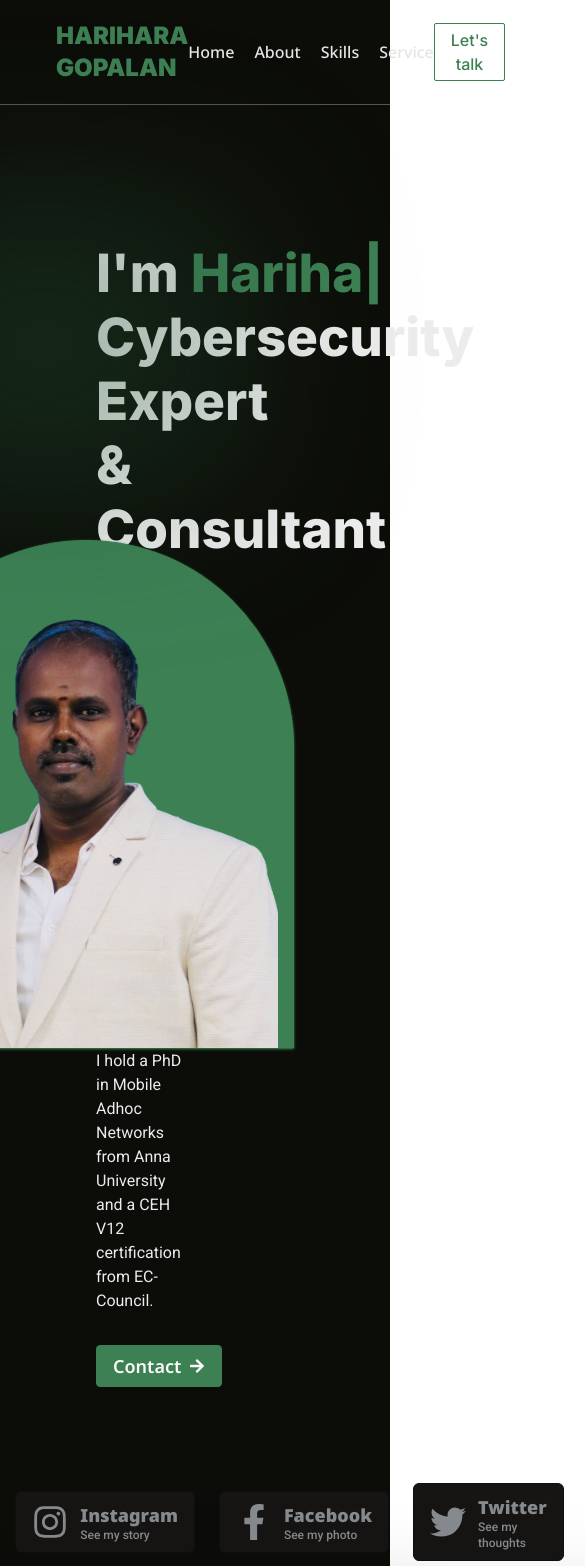
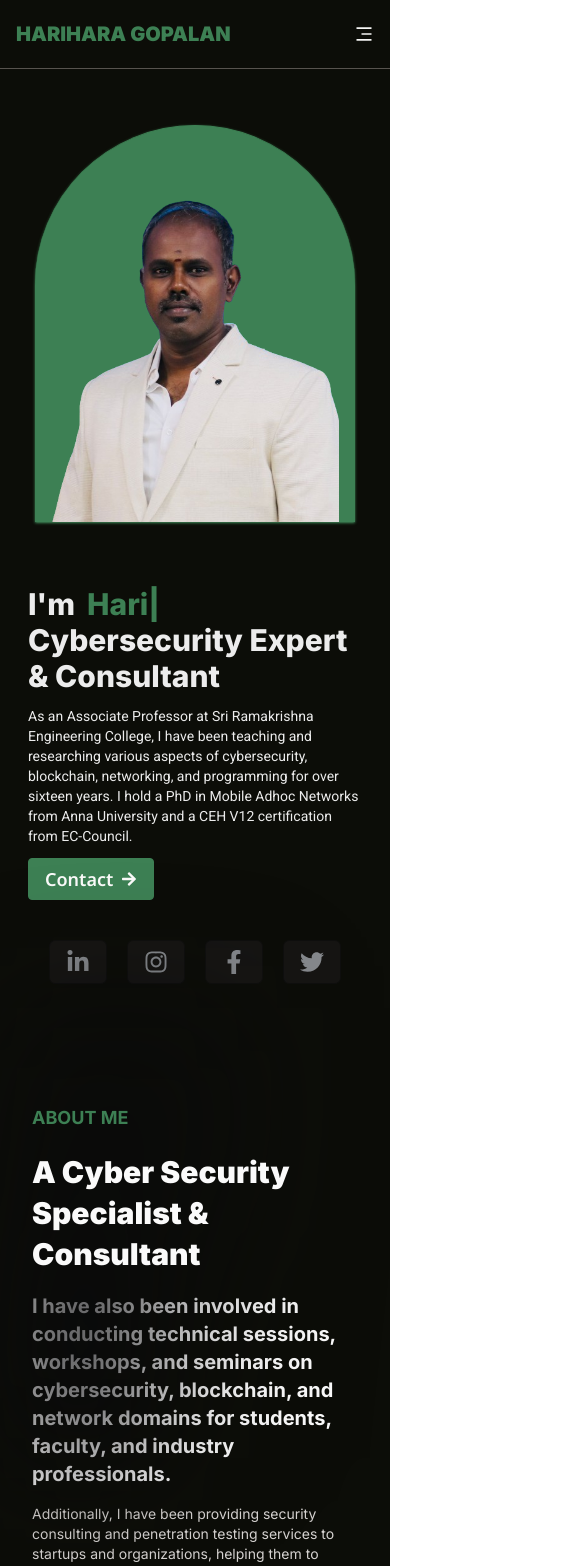
Before and after one commit to Nithishpandian/Portfolio-hariharagopalan, a Next.js app: page / in a window 390 px wide. Shown: the top 1566 px of the page, 585 px wide, since content can reach past the window. Built offline with nearby package versions, Linux system fonts and the light colour scheme.

Commit message:
added responsiveness

```diff
--- a/src/app/page.tsx
+++ b/src/app/page.tsx
@@ -12,7 +12,7 @@ export default function Home() {
   return (
     <main className=" bg-primary-black min-h-screen">
       <Navbar />
-      <div className=" px-14">
+      <div className=" px-4 sm:px-6 md:px-6 lg:px-8 xl:px-14">
         <Hero />
         <AboutContainer />
         <Skills />
--- a/src/components/about/AboutContainer.tsx
+++ b/src/components/about/AboutContainer.tsx
@@ -47,10 +47,10 @@ const AboutContainer = () => {
 
   return (
     <div
-      className="grid grid-cols-3 gap-10 justify-around px-12 pt-24 pb-16 relative"
+      className="grid grid-cols-1 md:grid-cols-3 gap-4 md:gap-6 lg:gap-10 justify-around px-4 md:px-6 xl:px-12 pt-24 pb-16 relative"
       id="About"
     >
-      <div className="absolute mt-16 w-[650px] h-[450px] blur-3xl z-0 bg-gradient-conic from-zinc-950 left-0 top-0"></div>
+      <div className="absolute md:mt-16 w-60 sm:w-[600px] h-[450px] blur-3xl z-0 bg-gradient-conic from-zinc-950 left-0 top-0"></div>
       <motion.div
         variants={AboutAnimationVariantLeft}
         initial="initial"
@@ -61,17 +61,17 @@ const AboutContainer = () => {
         className="flex flex-col gap-5 z-0"
       >
         <h2 className="text-primary font-bold text-lg">ABOUT ME</h2>
-        <h1 className="text-[#fafafa] text-[2.6rem] leading-snug font-black">
+        <h1 className="text-[#fafafa] text-3xl sm:text-4xl lg:text-[2.6rem] leading-snug font-black">
           A Cyber Security Specialist & Consultant
         </h1>
       </motion.div>
       <div className="col-span-2 flex flex-col gap-4">
-        <h1 className="text-[#fafafa] text-[1.6rem] font-bold">
+        <h1 className="text-[#fafafa] text-xl sm:text-2xl sm:text-[1.6rem] font-bold">
           I have also been involved in conducting technical sessions, workshops,
           and seminars on cybersecurity, blockchain, and network domains for
           students, faculty, and industry professionals.
         </h1>
-        <p className="text-stone-300">
+        <p className="text-stone-300 text-sm lg:text-base">
           Additionally, I have been providing security consulting and
           penetration testing services to startups and organizations, helping
           them to protect their digital assets and systems from cyber threats.
--- a/src/components/common/Footer.tsx
+++ b/src/components/common/Footer.tsx
@@ -8,10 +8,10 @@ import { MdEmail } from "react-icons/md";
 const Footer = () => {
   return (
     <div className=" flex flex-col items-center justify-center gap-2 border-t border-stone-500 py-6 px-24 backdrop-filter backdrop-blur-lg bg-opacity-30 relative">
-      <div className="absolute w-[500px] h-full blur-2xl -z-10 bg-gradient-radial from-neutral-900 left-0 top-0"></div>
-      <div className=" w-[480px] text-center flex flex-col gap-3">
+      <div className="absolute w-60 sm:w-[500px] h-full blur-2xl -z-10 bg-gradient-radial from-neutral-900 left-0 top-0"></div>
+      <div className=" sm:w-[480px] text-center flex flex-col gap-3">
         <h1 className=" text-stone-200 font-bold text-3xl">Harihara Gopalan</h1>
-        <p className=" text-stone-500 text-sm">
+        <p className=" text-stone-500 text-xs sm:text-sm">
           Lorem ipsum dolor sit amet consectetur, adipisicing elit. Cum placeat
           dolor voluptas ipsam doloremque, omnis doloribus ducimus eaque
           consequuntur similique.
--- a/src/components/common/Navbar.tsx
+++ b/src/components/common/Navbar.tsx
@@ -1,13 +1,84 @@
+"use client";
 import Link from "next/link";
-import React from "react";
+import React, { useState } from "react";
+import { RiMenu3Fill } from "react-icons/ri";
+import { IoClose } from "react-icons/io5";
 
 const Navbar = () => {
+  const [isOpen, setIsOpen] = useState(false);
+
+  const handleOpen = () => {
+    setIsOpen(true);
+  };
+
+  const handleClose = () => {
+    setIsOpen(false);
+  };
+
   return (
-    <div className=" flex justify-between items-center px-14 py-5 border-b border-stone-600">
-      <h1 className="font-space-mono font-black text-2xl text-primary transition-colors duration-300 cursor-pointer">
+    <div
+      className={` flex justify-between items-center px-4 sm:px-6 lg:px-10 xl:px-14 py-5 border-b border-stone-600 ${
+        isOpen && "overflow-hidden md:overflow-auto"
+      } overflow-hidden md:overflow-auto `}
+    >
+      <h1 className="font-space-mono font-black text-xl sm:text-2xl text-primary transition-colors duration-300 cursor-pointer">
         HARIHARA GOPALAN
       </h1>
-      <div className=" flex items-center gap-5 font-medium text-stone-200 font-Noto-sans">
+      <div className=" flex md:hidden">
+        {isOpen ? (
+          <IoClose onClick={handleClose} className=" text-stone-100 text-xl" />
+        ) : (
+          <RiMenu3Fill
+            onClick={handleOpen}
+            className=" text-stone-100 text-xl"
+          />
+        )}
+      </div>
+      <div
+        className={` py-28 flex flex-col items-center justify-around md:hidden absolute md:static ${
+          isOpen ? " right-0 w-full " : " hidden"
+        } duration-500 top-[4.5rem] bottom-0 bg-primary-black transition-all ease-in z-50 font-bold text-stone-200 text-3xl font-Noto-sans`}
+      >
+        <Link
+          onClick={handleClose}
+          href={"#Home"}
+          className="hover:text-primary duration-500"
+        >
+          Home
+        </Link>
+        <Link
+          onClick={handleClose}
+          href={"#About"}
+          className="hover:text-primary duration-500"
+        >
+          About
+        </Link>
+        <Link
+          onClick={handleClose}
+          href={"#Skills"}
+          className="hover:text-primary duration-500"
+        >
+          Skills
+        </Link>
+        <Link
+          onClick={handleClose}
+          href={"#Service"}
+          className="hover:text-primary duration-500"
+        >
+          Service
+        </Link>
+        <div>
+          <button className=" text-2xl group/button overflow-hidden relative border border-primary py-1 px-4 text-primary font-medium rounded-sm ">
+            <div className="duration-300 group-hover/button:-translate-y-8 ">
+              Let's talk
+            </div>
+            <div className="absolute invisible duration-300 group-hover/button:-translate-y-6 group-hover/button:visible">
+              Let's talk
+            </div>
+          </button>
+        </div>
+      </div>
+      <div className="hidden md:flex items-center gap-5 font-medium text-stone-200 font-Noto-sans">
         <Link href={"#Home"} className="hover:text-primary duration-500">
           Home
         </Link>
@@ -21,7 +92,7 @@ const Navbar = () => {
           Service
         </Link>
       </div>
-      <div>
+      <div className=" hidden md:flex">
         <button className=" group/button overflow-hidden relative border border-primary py-1 px-4 text-primary font-medium rounded-sm ">
           <div className="duration-300 group-hover/button:-translate-y-8 ">
             Let's talk
--- a/src/components/experience/Experience.tsx
+++ b/src/components/experience/Experience.tsx
@@ -1,4 +1,4 @@
-"use client"
+"use client";
 import React from "react";
 import srecLogo from "../../assets/srec-logo.png";
 import Image from "next/image";
@@ -28,6 +28,7 @@ const Experience = () => {
   };
 
   return (
+    <div className=" w-full flex justify-center items-center">
       <motion.div
         variants={container}
         initial="hidden"
@@ -35,11 +36,11 @@ const Experience = () => {
         viewport={{
           once: true,
         }}
-      className=" grid grid-cols-2 items-center justify-center gap-y-5 gap-x-8 py-10 px-20 relative container"
+        className=" grid grid-cols-1 md:grid-cols-2 items-center justify-center gap-y-5 gap-x-8 py-10 px-3 sm:px-6 md:px-8 lg:px-14 xl:px-20 relative container"
       >
-      <div className="absolute w-full h-full blur-2xl z-0 bg-gradient-radial from-neutral-900 left-0 top-0"></div>
+        <div className="absolute w-40 sm:w-full h-full blur-2xl z-0 bg-gradient-radial from-neutral-900 left-0 top-0"></div>
         <div className=" flex justify-center px-1 z-0">
-        <div className=" w-[500px] flex flex-col gap-0.5">
+          <div className=" w-80 sm:w-[500px] flex flex-col gap-0.5">
             <div className=" flex items-center gap-3 font-bold text-stone-50 text-3xl">
               {" "}
               <MdOutlineWork /> <span>Work Experience</span>
@@ -52,11 +53,16 @@ const Experience = () => {
           </div>
         </div>
         {[0, 1, 2].map((index) => (
-        <motion.div key={index} className="item grid grid-cols-1 items-center justify-center gap-y-5 gap-x-8" variants={item}>
+          <motion.div
+            key={index}
+            className="item grid grid-cols-1 items-center justify-center gap-y-5 gap-x-8"
+            variants={item}
+          >
             <ExperienceCard />
           </motion.div>
         ))}
       </motion.div>
+    </div>
   );
 };
 
@@ -68,7 +74,7 @@ const ExperienceCard = () => {
       className=" group flex items-center justify-center z-0 cursor-pointer"
       id="Experience"
     >
-      <div className=" border-b border-stone-500 py-4 group-hover:px-4 duration-500 px-1 w-[550px] flex items-center justify-between">
+      <div className=" border-b border-stone-500 py-4 group-hover:px-4 duration-500 px-1 w-96 sm:w-[550px] flex items-center justify-between">
         <div className=" flex items-center gap-2">
           <Image
             className=" rounded-full"
--- a/src/components/home/Hero.tsx
+++ b/src/components/home/Hero.tsx
@@ -1,4 +1,4 @@
-"use client"
+"use client";
 import React from "react";
 import { ReactTyped } from "react-typed";
 import LogoContainer from "./LogoContainer";
@@ -9,18 +9,13 @@ import heroImg from "../../assets/hero-nobg.png";
 const Hero = () => {
   return (
     <>
-      <div className=" grid grid-cols-2 items-center justify-between px-10 pt-10 pb-8" id="Home">
-        <div className=" flex flex-col gap-8 pt-24 pb-14">
-          <h1 className=" text-[3.3rem] font-extrabold leading-[64px]">
+      <div
+        className=" grid grid-cols-1 md:grid-cols-2 items-center justify-between gap-2 px-3 lg:px-2 xl:px-7 2xl:px-10 md:pt-10 pb-8"
+        id="Home"
+      >
+        <div className=" order-2 md:order-1 flex flex-col gap-3 md:gap-4 xl:gap-8 md:pt-24 md:pb-14">
+          <h1 className=" text-3xl sm:text-4xl lg:text-5xl xl:text-[3.3rem] font-extrabold xl:leading-[64px]">
             I'm
-            {/* <span className=" text-primary"> Harihara Gopalan</span> */}
-            {/* <Typed
-              className=" text-primary"
-              strings={["Harihara Gopalan"]}
-              typeSpeed={140}
-              backSpeed={100}
-              loop
-            /> */}
             <ReactTyped
               className=" text-primary ml-3"
               strings={[" Harihara Gopalan"]}
@@ -31,7 +26,7 @@ const Hero = () => {
             <br />
             Cybersecurity Expert & Consultant
           </h1>
-          <p className=" font-Roboto">
+          <p className=" text-sm xl:text-base font-Roboto">
             As an Associate Professor at Sri Ramakrishna Engineering College, I
             have been teaching and researching various aspects of cybersecurity,
             blockchain, networking, and programming for over sixteen years. I
@@ -45,10 +40,14 @@ const Hero = () => {
             </button>
           </div>
         </div>
-        <div className=" relative h-full w-full flex justify-end items-center">
-          <div className="absolute w-[500px] h-[400px] bg-gradient-radial blur-3xl z-0 from-[#23553671] right-0 top-0"></div>
+        <div className="order-1 md:order-2 relative h-full w-full flex justify-center md:justify-end items-center py-14">
+          <div className=" absolute sm:w-[500px] h-[400px] bg-gradient-radial blur-3xl z-0 from-[#23553671] right-0 top-0"></div>
           <div className=" border-t border-t-primary rounded-t-full shadow shadow-primary pt-16 px-4 bg-primary flex items-center justify-center w-fit">
-            <Image src={heroImg} alt="Hero" className=" z-10 max-w-96 " />
+            <Image
+              src={heroImg}
+              alt="Hero"
+              className=" z-10 max-h-96 sm:max-h-[450px] max-w-72 sm:max-w-96 md:max-w-64 lg:max-w-80 xl:max-w-96 "
+            />
           </div>
         </div>
       </div>
--- a/src/components/home/LogoContainer.tsx
+++ b/src/components/home/LogoContainer.tsx
@@ -7,8 +7,8 @@ import { motion } from "framer-motion";
 
 const LogoContainer = () => {
   return (
-    <div className=" px-4 pt-2 pb-6 flex items-center gap-6 justify-center">
-      <div className="hover:mx-3 hover:border-[#11100f] hover:px-6 duration-500 border border-[#0f0f0e] flex items-center gap-3 bg-[#161513] text-[#878A8E] rounded-md py-[9px] px-4 cursor-pointer">
+    <div className=" md:px-2 lg:px-4 pt-2 pb-6 flex items-center gap-5 sm:gap-2 md:gap-3 lg:gap-6 justify-center">
+      <div className="hover:mx-3 hover:border-[#11100f] hover:px-6 duration-500 border border-[#0f0f0e] flex items-center justify-center gap-3 bg-[#161513] text-[#878A8E] rounded-md py-[9px] px-4 sm:px-3 md:px-4 cursor-pointer">
         <motion.div
           initial={{ rotate: 180, scale: 0 }}
           animate={{ rotate: 0, scale: 1 }}
@@ -18,16 +18,16 @@ const LogoContainer = () => {
             damping: 20,
           }}
         >
-          <FaLinkedinIn className=" text-4xl" />
+          <FaLinkedinIn className=" text-2xl md:text-3xl lg:text-4xl" />
         </motion.div>
-        <div className="">
+        <div className="hidden sm:flex flex-col ">
           <h1 className=" text-lg font-black font-Noto-sans">LinkedIn</h1>
-          <p className=" text-xs font-medium -mt-0.5 font-Roboto">
+          <p className=" text-xs font-medium -mt-0.5 font-Roboto hidden sm:flex">
             See my work
           </p>
         </div>
       </div>
-      <div className="hover:mx-3 hover:border-[#11100f] hover:px-6 duration-500 border border-[#0f0f0e] flex items-center gap-3 bg-[#161513] text-[#878A8E] rounded-md py-[9px] px-4 cursor-pointer">
+      <div className="hover:mx-3 hover:border-[#11100f] hover:px-6 duration-500 border border-[#0f0f0e] flex items-center justify-center gap-3 bg-[#161513] text-[#878A8E] rounded-md py-[9px] px-4 sm:px-3 md:px-4 cursor-pointer">
         <motion.div
           initial={{ rotate: 180, scale: 0 }}
           animate={{ rotate: 0, scale: 1 }}
@@ -37,16 +37,16 @@ const LogoContainer = () => {
             damping: 20,
           }}
         >
-          <FaInstagram className=" text-4xl" />
+          <FaInstagram className=" text-2xl md:text-3xl lg:text-4xl" />
         </motion.div>
-        <div className="">
+        <div className="hidden sm:flex flex-col ">
           <h1 className=" text-lg font-black font-Noto-sans">Instagram</h1>
-          <p className=" text-xs font-medium -mt-0.5 font-Roboto">
+          <p className=" text-xs font-medium -mt-0.5 font-Roboto hidden sm:flex">
             See my story
           </p>
         </div>
       </div>
-      <div className="hover:mx-3 hover:border-[#11100f] hover:px-6 duration-500 border border-[#0f0f0e] flex items-center gap-3 bg-[#161513] text-[#878A8E] rounded-md py-[9px] px-4 cursor-pointer">
+      <div className="hover:mx-3 hover:border-[#11100f] hover:px-6 duration-500 border border-[#0f0f0e] flex items-center justify-center gap-3 bg-[#161513] text-[#878A8E] rounded-md py-[9px] px-4 sm:px-3 md:px-4 cursor-pointer">
         <motion.div
           initial={{ rotate: 180, scale: 0 }}
           animate={{ rotate: 0, scale: 1 }}
@@ -56,16 +56,16 @@ const LogoContainer = () => {
             damping: 20,
           }}
         >
-          <FaFacebookF className=" text-4xl" />
+          <FaFacebookF className=" text-2xl md:text-3xl lg:text-4xl" />
         </motion.div>
-        <div className="">
+        <div className="hidden sm:flex flex-col ">
           <h1 className=" text-lg font-black font-Noto-sans">Facebook</h1>
-          <p className=" text-xs font-medium -mt-0.5 font-Roboto">
+          <p className=" text-xs font-medium -mt-0.5 font-Roboto hidden sm:flex">
             See my photo
           </p>
         </div>
       </div>
-      <div className="hover:mx-3 hover:border-[#11100f] hover:px-6 duration-500 border border-[#0f0f0e] flex items-center gap-3 bg-[#161513] text-[#878A8E] rounded-md py-[9px] px-4 cursor-pointer">
+      <div className="hover:mx-3 hover:border-[#11100f] hover:px-6 duration-500 border border-[#0f0f0e] flex items-center justify-center gap-3 bg-[#161513] text-[#878A8E] rounded-md py-[9px] px-4 sm:px-3 md:px-4 cursor-pointer">
         <motion.div
           initial={{ rotate: 180, scale: 0 }}
           animate={{ rotate: 0, scale: 1 }}
@@ -75,11 +75,11 @@ const LogoContainer = () => {
             damping: 20,
           }}
         >
-          <FaTwitter className=" text-4xl" />
+          <FaTwitter className=" text-2xl md:text-3xl lg:text-4xl" />
         </motion.div>
-        <div className="">
+        <div className="hidden sm:flex flex-col ">
           <h1 className=" text-lg font-black font-Noto-sans">Twitter</h1>
-          <p className=" text-xs font-medium -mt-0.5 font-Roboto">
+          <p className=" text-xs font-medium -mt-0.5 font-Roboto hidden sm:flex">
             See my thoughts
           </p>
         </div>
--- a/src/components/service/Service.tsx
+++ b/src/components/service/Service.tsx
@@ -25,7 +25,7 @@ const Service = () => {
   };
 
   return (
-    <div className=" px-10 py-10 flex flex-col gap-10" id="Service">
+    <div className=" px-2 lg:px-10 py-10 flex flex-col items-center gap-10" id="Service">
       <div className=" flex flex-col gap-1.5 justify-center items-center text-center">
         <h1 className=" text-stone-50 font-bold text-3xl font-Noto-sans">
           My Services
@@ -43,7 +43,7 @@ const Service = () => {
         viewport={{
           once: true,
         }}
-        className=" grid grid-cols-2 gap-x-5 gap-y-4 justify-around container"
+        className=" grid grid-cols-1 sm:grid-cols-2 gap-x-5 gap-y-4 justify-center container w-full"
       >
         {[0, 1, 2, 3].map((index) => (
           <motion.div key={index} className="item" variants={item}>
@@ -59,16 +59,16 @@ export default Service;
 
 const ServiceCard = () => {
   return (
-    <div className=" group cursor-pointer duration-500 flex flex-col gap-3 bg-gradient-to-br from-stone-900 to-stone-800 shadow-lg border border-stone-700 hover:border-stone-500 backdrop-filter backdrop-blur-lg bg-opacity-30 px-6 py-6 rounded-md h-full w-full">
+    <div className=" group cursor-pointer duration-500 flex flex-col gap-2 sm:gap-3 bg-gradient-to-br from-stone-900 to-stone-800 shadow-lg border border-stone-700 hover:border-stone-500 backdrop-filter backdrop-blur-lg bg-opacity-30 px-4 sm:px-6 py-4 sm:py-6 rounded-md h-full w-full">
       <div className=" flex justify-between items-center">
-        <h1 className=" text-stone-200 text-2xl font-bold font-Noto-sans">
+        <h1 className=" text-stone-200 text-xl sm:text-2xl font-bold font-Noto-sans">
           Network Security
         </h1>
         <p className=" text-stone-400 flex justify-end">
           <IoMdArrowUp className=" rotate-45 text-2xl group-hover:-mt-4 group-hover:-mr-3 duration-300" />
         </p>
       </div>
-      <div className=" text-stone-300 font-medium text-[15px] font-Roboto">
+      <div className=" text-stone-300 font-medium text-xs sm:text-sm md:text-[15px] font-Roboto">
         Lorem ipsum dolor sit amet consectetur adipisicing elit. Commodi
         deleniti doloribus totam reiciendis aut suscipit hic neque quasi
         delectus est. Soluta optio omnis reiciendis voluptas alias nemo rem
--- a/src/components/skills/Skills.tsx
+++ b/src/components/skills/Skills.tsx
@@ -5,8 +5,8 @@ import { motion } from "framer-motion";
 
 const Skills = () => {
   return (
-    <div className=" px-10 py-10 flex flex-col gap-10 relative" id="Skills">
-      <div className="absolute w-full h-full blur-2xl z-0 bg-gradient-radial from-neutral-950 left-0 top-0"></div>
+    <div className=" sm:px-2 md:px-6 lg:px-10 py-10 flex flex-col gap-10 relative" id="Skills">
+      <div className="absolute w-40 sm:w-full h-full blur-2xl z-0 bg-gradient-radial from-neutral-950 left-0 top-0"></div>
       <div className=" flex flex-col gap-1.5 justify-center items-center text-center">
         <h1 className=" text-stone-50 z-0 font-bold text-3xl font-Noto-sans">
           My skills
@@ -17,7 +17,7 @@ const Skills = () => {
           facilis voluptate officia vel debitis!
         </p>
       </div>
-      <div className=" grid grid-cols-6 gap-x-6 gap-y-4 justify-around px-10">
+      <div className=" flex flex-wrap gap-x-2 sm:gap-x-3 md:gap-x-5 gap-y-4 justify-center 2xl:px-10">
         <SkillsCard />
         <SkillsCard />
         <SkillsCard />
@@ -50,7 +50,7 @@ const SkillsCard = () => {
   };
 
   return (
-    <div className=" hover:border-primary hover:text-primary duration-500 cursor-pointer flex items-center gap-3 text-stone-200 font-semibold bg-stone-800 shadow-lg border border-stone-700 backdrop-filter backdrop-blur-lg bg-opacity-30 px-5 py-3 rounded-md h-full w-full">
+    <div className=" hover:border-primary hover:text-primary duration-500 cursor-pointer flex items-center gap-3 text-stone-200 font-semibold bg-stone-800 shadow-lg border border-stone-700 backdrop-filter backdrop-blur-lg bg-opacity-30 px-3 sm:px-5 py-3 rounded-md h-full w-36 sm:w-40">
       <motion.div
         variants={skillLogoAnimation}
         initial="initial"
```
Also changed, not shown: src/components/testimonials/Testimonials.tsx (+12 -12 lines). Lines whose indentation alone changed are shown as unchanged.
